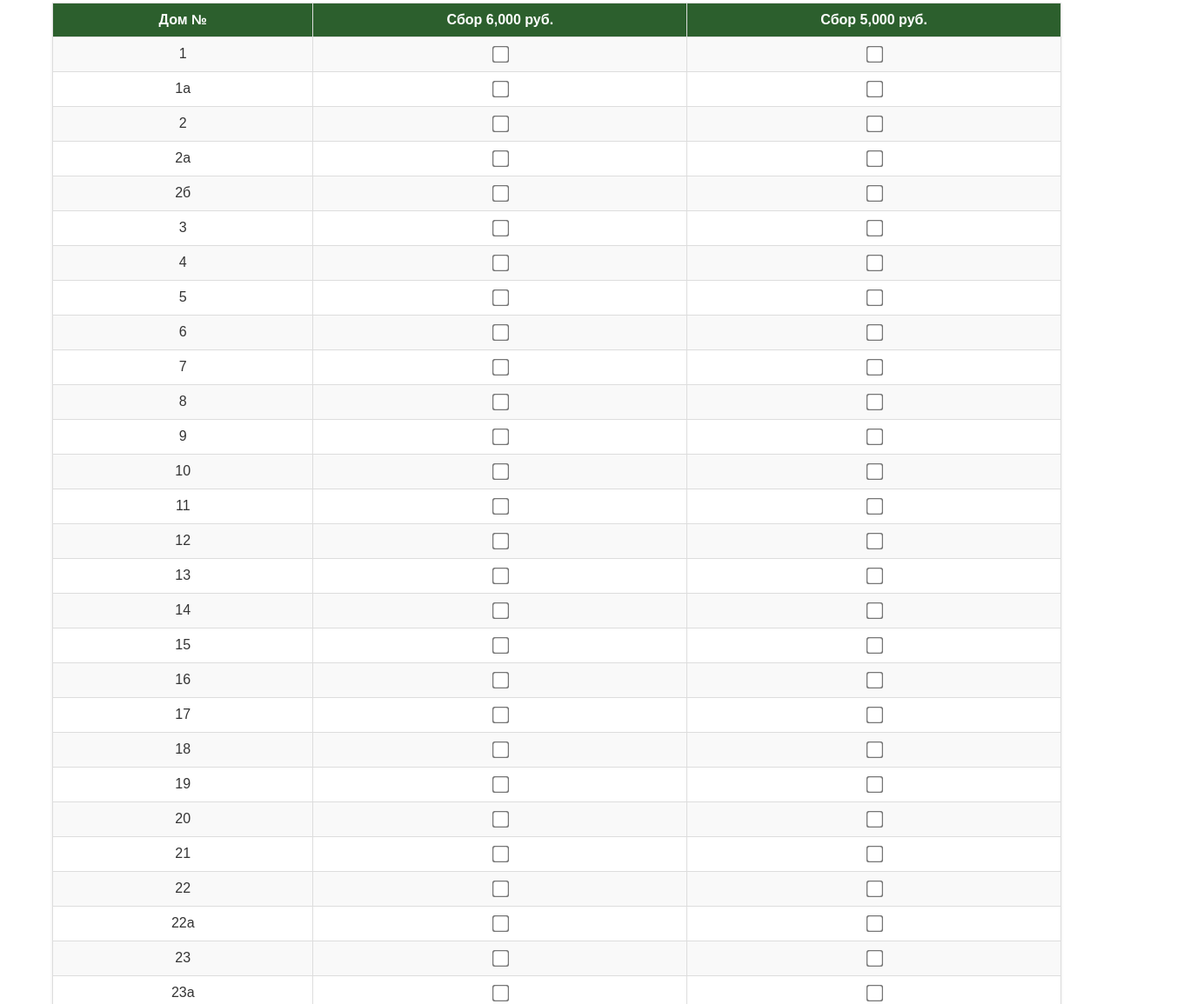
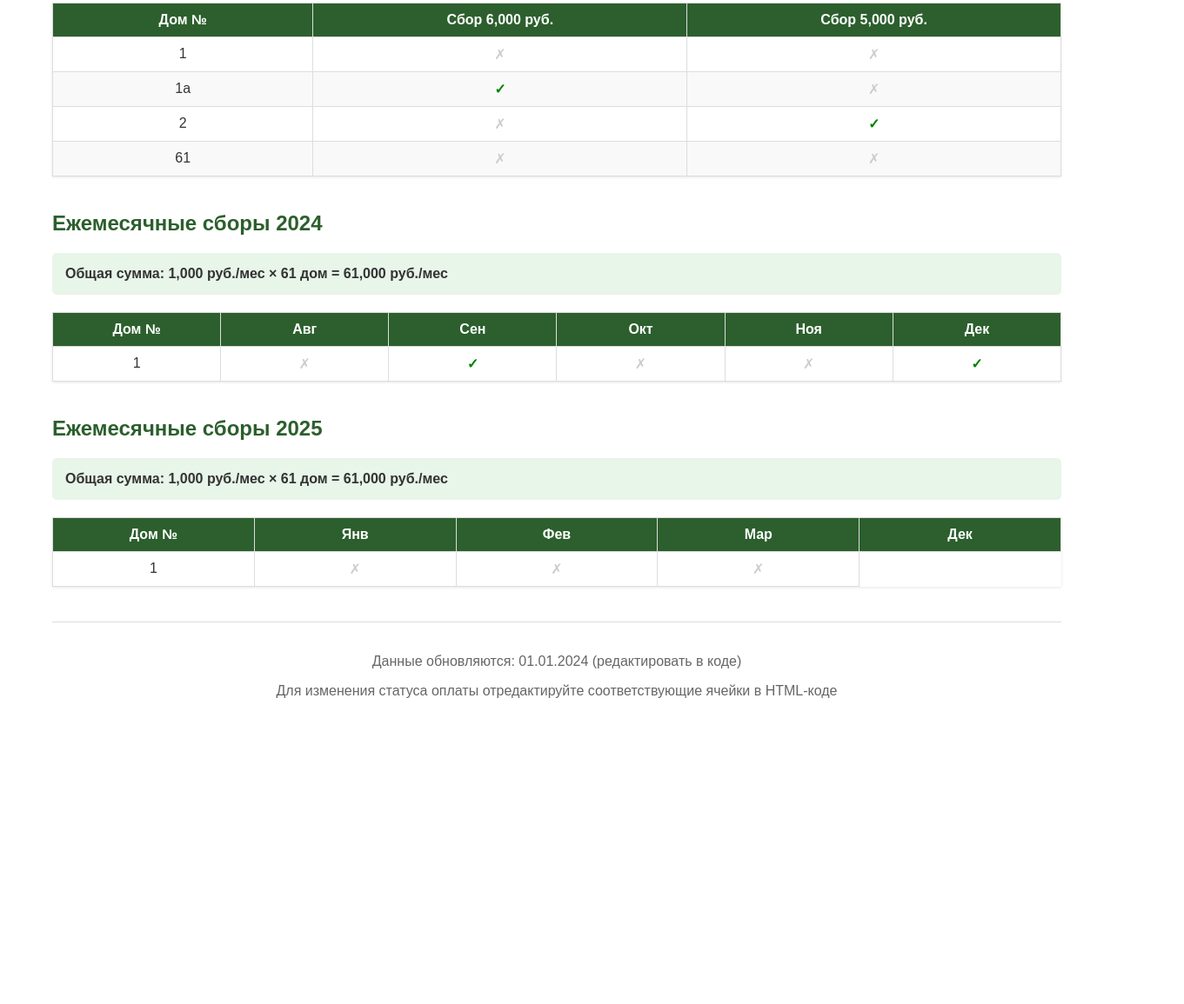
Before and after one commit to Nokolay0710/cherrystreet, a plain HTML site: page index.html in a window 1280 px wide. Shown: the part 348-1503 px from the top of the page at 87% size, 1361 px wide, since content can reach past the window. After the commit the page ends 1208 px from the top, so only its background shows below. Drawn offline with Linux system fonts and the light colour scheme.

Commit message:
Update index.html

```diff
--- a/index.html
+++ b/index.html
@@ -6,7 +6,6 @@
     <meta name="viewport" content="width=device-width, initial-scale=1.0">
     <title>Улица Вишнёвая - Учёт сборов</title>
     <style>
-        /* Стили остаются прежними, можно оставить без изменений */
         * { box-sizing: border-box; font-family: Arial, sans-serif; }
         body { max-width: 1200px; margin: 0 auto; padding: 20px; color: #333; }
         header { text-align: center; padding: 20px 0; border-bottom: 3px solid #2c5f2d; margin-bottom: 30px; }
@@ -16,7 +15,8 @@
         th, td { border: 1px solid #ddd; padding: 10px; text-align: center; min-width: 100px; }
         th { background-color: #2c5f2d; color: white; position: sticky; top: 0; }
         tr:nth-child(even) { background-color: #f9f9f9; }
-        input[type="checkbox"] { transform: scale(1.5); }
+        .checked { color: green; font-weight: bold; }
+        .unchecked { color: #ccc; }
         .total { font-weight: bold; margin: 20px 0; padding: 15px; background-color: #e8f5e9; border-radius: 5px; }
         footer { margin-top: 40px; text-align: center; color: #666; padding: 20px; border-top: 1px solid #ddd; }
     </style>
@@ -27,7 +27,7 @@
         <p>Учёт сборов на дорогу</p>
     </header>
 
-    <!-- Разовые сборы -->
+    <!-- Разовые сборы 2024 -->
     <div class="table-section">
         <h2>Разовые сборы 2024</h2>
         <div class="total">
@@ -42,32 +42,17 @@
                 </tr>
             </thead>
             <tbody>
-                <!-- Список домов -->
-                <script>
-                    const houses = [
-                        '1', '1а', '2', '2а', '2б', '3', '4', '5', '6', '7', '8', '9', '10',
-                        '11', '12', '13', '14', '15', '16', '17', '18', '19', '20', '21', '22',
-                        '22а', '23', '23а', '24', '24а', '25', '25а', '26', '27', '28', '29', '30',
-                        '30а', '31', '32', '33', '34', '35', '36', '37', '38', '38а', '39', '39а',
-                        '40', '41', '41а', '42', '42а', '43', '43а', '43б', '44', '44а', '44б',
-                        '45', '46', '47', '48', '48а', '49', '49а', '50', '51', '52', '52а', '53',
-                        '54', '55', '56', '57', '58', '59', '60', '61'
-                    ];
-
-                    // Генерация таблицы разовых сборов
-                    document.write(houses.map(house =>
-                        `<tr>
-                            <td>${house}</td>
-                            <td><input type="checkbox" id="initial-6k-${house}" onclick="saveState()"></td>
-                            <td><input type="checkbox" id="initial-5k-${house}" onclick="saveState()"></td>
-                        </tr>`
-                    ).join(''));
-                </script>
+                <!-- Пример нескольких домов, остальные добавляются аналогично -->
+                <tr><td>1</td><td class="unchecked">✗</td><td class="unchecked">✗</td></tr>
+                <tr><td>1а</td><td class="checked">✓</td><td class="unchecked">✗</td></tr>
+                <tr><td>2</td><td class="unchecked">✗</td><td class="checked">✓</td></tr>
+                <!-- ... остальные 58 домов ... -->
+                <tr><td>61</td><td class="unchecked">✗</td><td class="unchecked">✗</td></tr>
             </tbody>
         </table>
     </div>
 
-    <!-- Сборы 2024 -->
+    <!-- Ежемесячные сборы 2024 -->
     <div class="table-section">
         <h2>Ежемесячные сборы 2024</h2>
         <div class="total">
@@ -85,22 +70,20 @@
                 </tr>
             </thead>
             <tbody>
-                <script>
-                    // Генерация таблицы 2024
-                    document.write(houses.map(house =>
-                        `<tr>
-                            <td>${house}</td>
-                            ${Array.from({length: 5}, (_, m) =>
-                                `<td><input type="checkbox" id="2024-${m+8}-${house}" onclick="saveState()"></td>`
-                            ).join('')}
-                        </tr>`
-                    ).join(''));
-                </script>
+                <tr>
+                    <td>1</td>
+                    <td class="unchecked">✗</td>
+                    <td class="checked">✓</td>
+                    <td class="unchecked">✗</td>
+                    <td class="unchecked">✗</td>
+                    <td class="checked">✓</td>
+                </tr>
+                <!-- ... остальные дома ... -->
             </tbody>
         </table>
     </div>
 
-    <!-- Сборы 2025 -->
+    <!-- Ежемесячные сборы 2025 -->
     <div class="table-section">
         <h2>Ежемесячные сборы 2025</h2>
         <div class="total">
@@ -113,66 +96,26 @@
                     <th>Янв</th>
                     <th>Фев</th>
                     <th>Мар</th>
-                    <th>Апр</th>
-                    <th>Май</th>
-                    <th>Июн</th>
-                    <th>Июл</th>
-                    <th>Авг</th>
-                    <th>Сен</th>
-                    <th>Окт</th>
-                    <th>Ноя</th>
+                    <!-- ... остальные месяцы ... -->
                     <th>Дек</th>
                 </tr>
             </thead>
             <tbody>
-                <script>
-                    // Генерация таблицы 2025
-                    document.write(houses.map(house =>
-                        `<tr>
-                            <td>${house}</td>
-                            ${Array.from({length: 12}, (_, m) =>
-                                `<td><input type="checkbox" id="2025-${m+1}-${house}" onclick="saveState()"></td>`
-                            ).join('')}
-                        </tr>`
-                    ).join(''));
-                </script>
+                <tr>
+                    <td>1</td>
+                    <td class="unchecked">✗</td>
+                    <td class="unchecked">✗</td>
+                    <!-- ... все месяцы ... -->
+                    <td class="unchecked">✗</td>
+                </tr>
+                <!-- ... остальные дома ... -->
             </tbody>
         </table>
     </div>
 
     <footer>
-        <p>Последнее обновление: <span id="lastUpdate"></span></p>
-        <p>Для внесения изменений обращаться к ответственному лицу</p>
+        <p>Данные обновляются: 01.01.2024 (редактировать в коде)</p>
+        <p>Для изменения статуса оплаты отредактируйте соответствующие ячейки в HTML-коде</p>
     </footer>
-
-    <script>
-        // Скрипт остаётся без изменений
-        function saveState() {
-            const state = {};
-            document.querySelectorAll('input[type="checkbox"]').forEach(checkbox => {
-                state[checkbox.id] = checkbox.checked;
-            });
-            localStorage.setItem('paymentState', JSON.stringify(state));
-            updateLastModified();
-        }
-
-        function loadState() {
-            const savedState = localStorage.getItem('paymentState');
-            if (savedState) {
-                const state = JSON.parse(savedState);
-                Object.entries(state).forEach(([id, checked]) => {
-                    const checkbox = document.getElementById(id);
-                    if (checkbox) checkbox.checked = checked;
-                });
-            }
-            updateLastModified();
-        }
-
-        function updateLastModified() {
-            document.getElementById('lastUpdate').textContent = new Date().toLocaleString('ru-RU');
-        }
-
-        window.onload = loadState;
-    </script>
 </body>
 </html>
```
